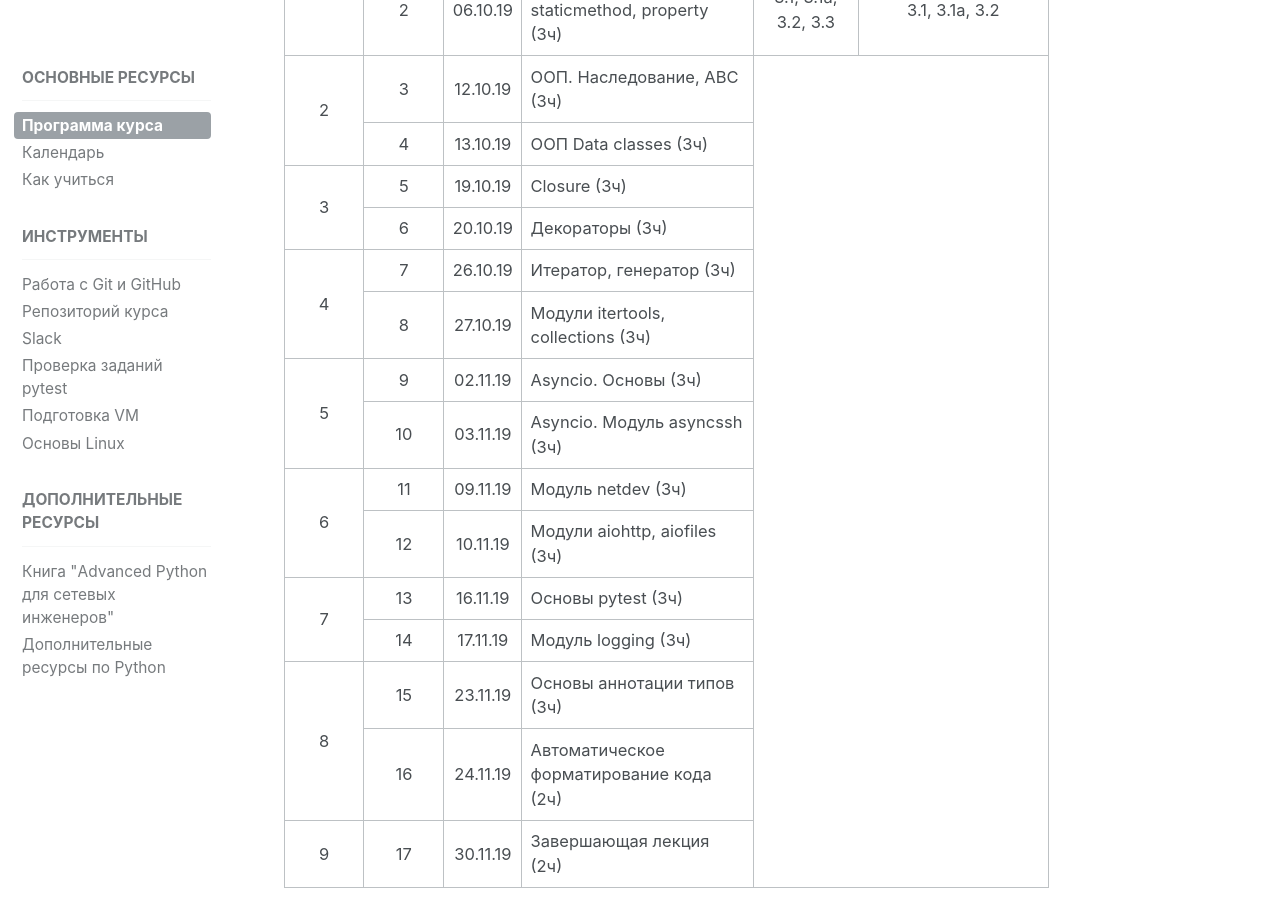
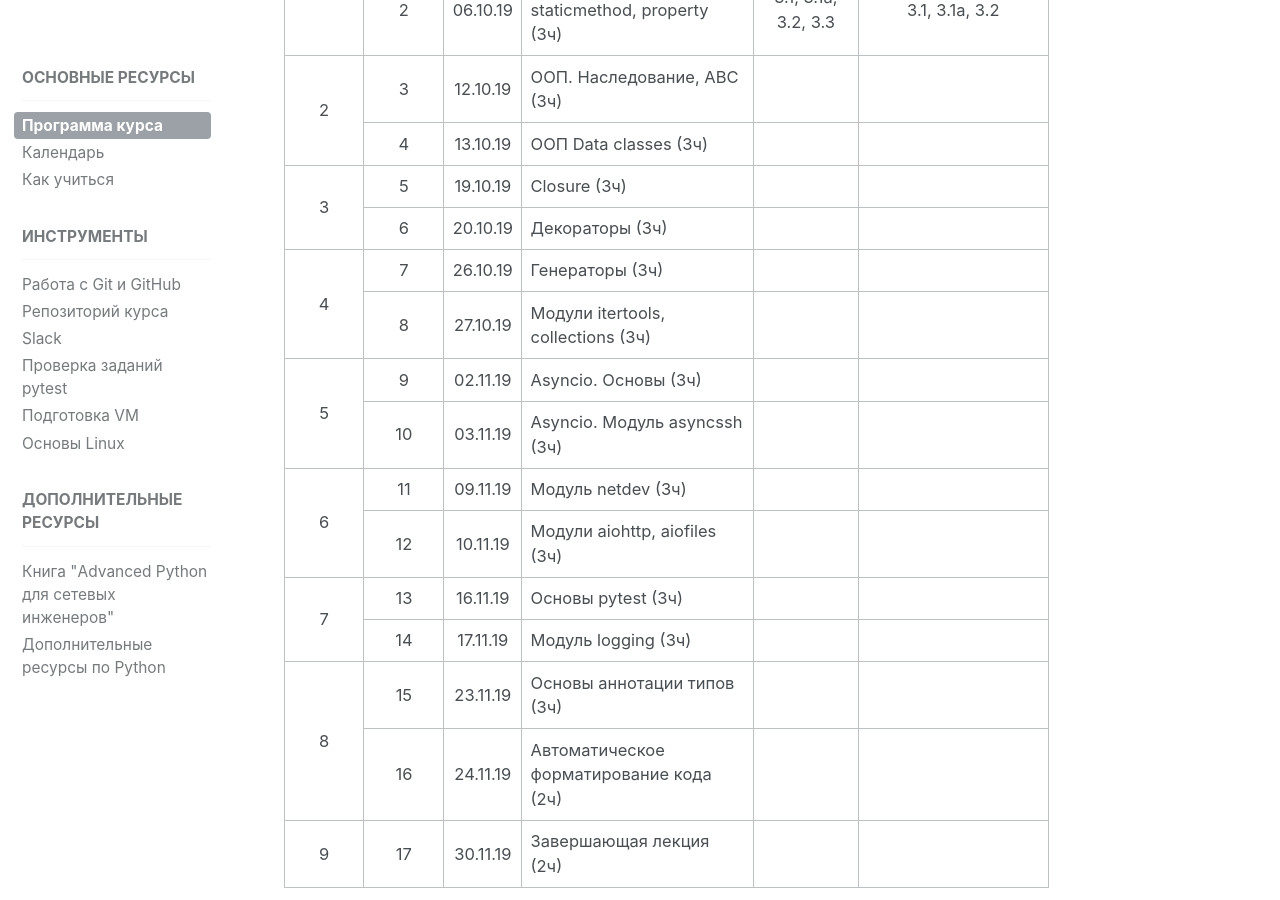
Before and after one commit to advpyneng/advpyneng.github.io, a Jekyll site: the page built from _pages/course.md, in a window 1280 px wide and 900 px high, scrolled down 451 px. Built offline with Jekyll 4.4.1, drawn with Linux system fonts in a browser that asks for light colours; comment, search, counter and statistics services are not loaded.

Commit message:
tasks min

```diff
--- a/_pages/course.md
+++ b/_pages/course.md
@@ -36,82 +36,112 @@ permalink: /course/
     <td align="center">3</td>
     <td align="center">12.10.19</td>
     <td>ООП. Наследование, ABC (3ч)</td>
+    <td align="center"></td>
+    <td align="center"></td>
  </tr>
  <tr>
     <td align="center">4</td>
     <td align="center">13.10.19</td>
     <td>ООП Data classes (3ч)</td>
+    <td align="center"></td>
+    <td align="center"></td>
  </tr>
  <tr>
     <td rowspan="2" align="center">3</td>
     <td align="center">5</td>
     <td align="center">19.10.19</td>
     <td>Closure (3ч)</td>
+    <td align="center"></td>
+    <td align="center"></td>
  </tr>
  <tr>
     <td align="center">6</td>
     <td align="center">20.10.19</td>
     <td>Декораторы (3ч)</td>
+    <td align="center"></td>
+    <td align="center"></td>
  </tr>
  <tr>
     <td rowspan="2" align="center">4</td>
     <td align="center">7</td>
     <td align="center">26.10.19</td>
-    <td>Итератор, генератор (3ч)</td>
+    <td>Генераторы (3ч)</td>
+    <td align="center"></td>
+    <td align="center"></td>
  </tr>
  <tr>
     <td align="center">8</td>
     <td align="center">27.10.19</td>
     <td>Модули itertools, collections (3ч)</td>
+    <td align="center"></td>
+    <td align="center"></td>
  </tr>
  <tr>
     <td rowspan="2" align="center">5</td>
     <td align="center">9</td>
     <td align="center">02.11.19</td>
     <td>Asyncio. Основы (3ч)</td>
+    <td align="center"></td>
+    <td align="center"></td>
  </tr>
  <tr>
     <td align="center">10</td>
     <td align="center">03.11.19</td>
     <td>Asyncio. Модуль asyncssh (3ч)</td>
+    <td align="center"></td>
+    <td align="center"></td>
  </tr>
  <tr>
     <td rowspan="2" align="center">6</td>
     <td align="center">11</td>
     <td align="center">09.11.19</td>
     <td>Модуль netdev (3ч)</td>
+    <td align="center"></td>
+    <td align="center"></td>
  </tr>
  <tr>
     <td align="center">12</td>
     <td align="center">10.11.19</td>
     <td>Модули aiohttp, aiofiles (3ч)</td>
+    <td align="center"></td>
+    <td align="center"></td>
  </tr>
  <tr>
     <td rowspan="2" align="center">7</td>
     <td align="center">13</td>
     <td align="center">16.11.19</td>
     <td>Основы pytest (3ч)</td>
+    <td align="center"></td>
+    <td align="center"></td>
  </tr>
  <tr>
     <td align="center">14</td>
     <td align="center">17.11.19</td>
     <td>Модуль logging (3ч)</td>
+    <td align="center"></td>
+    <td align="center"></td>
  </tr>
  <tr>
     <td rowspan="2" align="center">8</td>
     <td align="center">15</td>
     <td align="center">23.11.19</td>
     <td>Основы аннотации типов (3ч)</td>
+    <td align="center"></td>
+    <td align="center"></td>
  </tr>
  <tr>
     <td align="center">16</td>
     <td align="center">24.11.19</td>
     <td>Автоматическое форматирование кода (2ч)</td>
+    <td align="center"></td>
+    <td align="center"></td>
  </tr>
  <tr>
     <td align="center">9</td>
     <td align="center">17</td>
     <td align="center">30.11.19</td>
     <td>Завершающая лекция (2ч)</td>
+    <td align="center"></td>
+    <td align="center"></td>
  </tr>
 </table>
```
